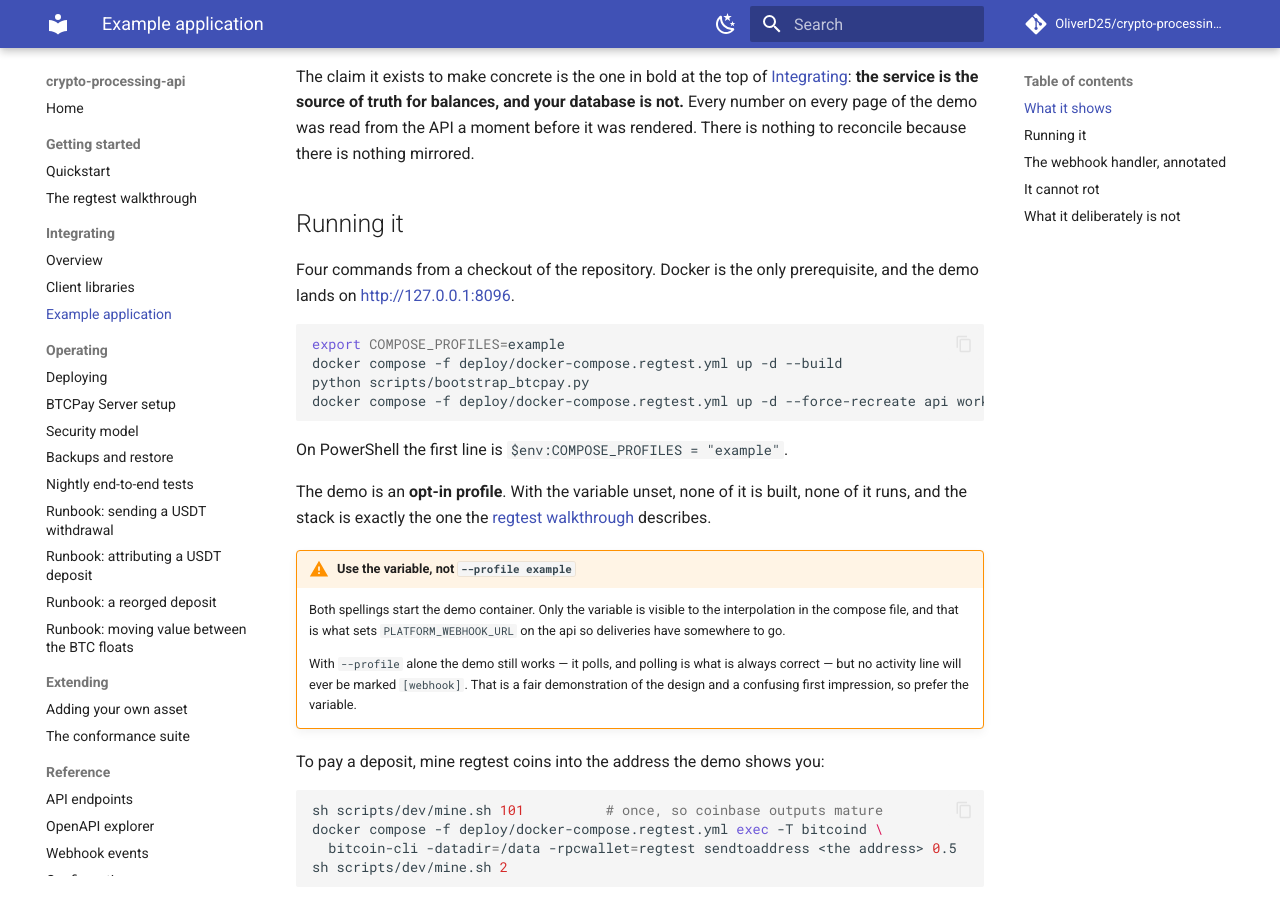
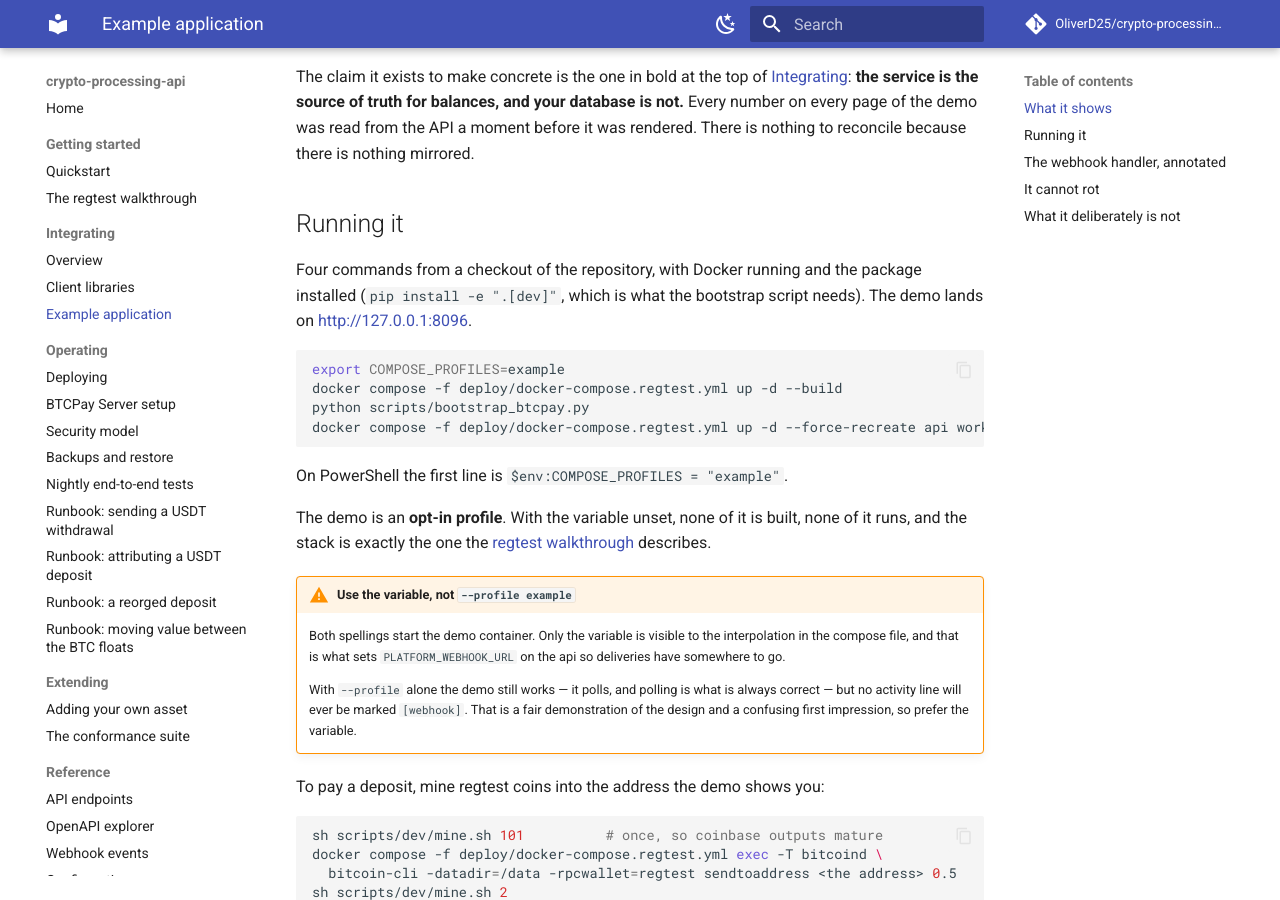
Before and after one commit to OliverD25/crypto-processing-api, an MkDocs documentation site: the page built from docs/integrating/example-app.md, in a window 1280 px wide and 900 px high, scrolled down 919 px. Built offline with MkDocs 1.6.1 and Material for MkDocs 9.7.7, drawn with Linux system fonts in a browser that asks for light colours; comment, search, counter and statistics services are not loaded.

Commit message:
Stop claiming Docker is the only thing you need to run the demo
The second of the four commands is `python scripts/bootstrap_btcpay.py`, which
needs the package installed. Somebody following the instructions with only
Docker gets to command two and stops.

Co-Authored-By: Claude Fable 5 <noreply@anthropic.com>

````diff
--- a/docs/integrating/example-app.md
+++ b/docs/integrating/example-app.md
@@ -37,8 +37,9 @@ reconcile because there is nothing mirrored.
 
 ## Running it
 
-Four commands from a checkout of the repository. Docker is the only
-prerequisite, and the demo lands on <http://127.0.0.1:8096>.
+Four commands from a checkout of the repository, with Docker running and the
+package installed (`pip install -e ".[dev]"`, which is what the bootstrap
+script needs). The demo lands on <http://127.0.0.1:8096>.
 
 ```sh
 export COMPOSE_PROFILES=example
````
Also changed, not shown: examples/platform-demo/README.md (+3 -2 lines).
